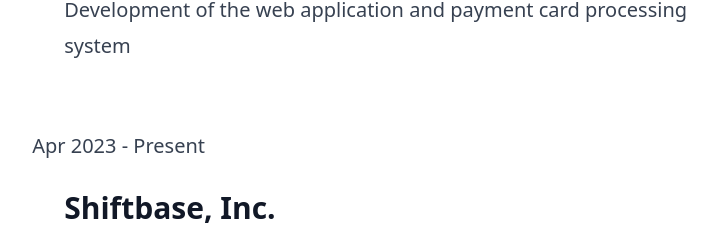
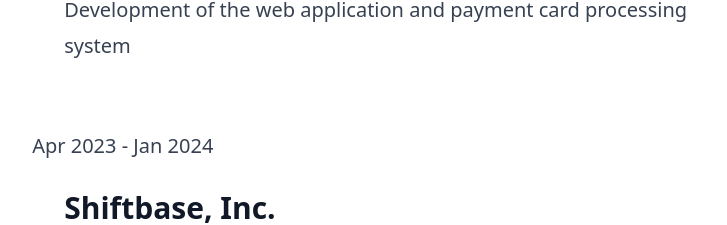
Before and after one commit to Ryu236/portfolio, a Next.js app: page / in a window 1280 px wide. Shown: the part 879-1104 px from the top of the page, without its empty margins (252-979 px from the left). Built offline with nearby package versions, Linux system fonts and the light colour scheme; no server answers.

Commit message:
feat(resume): Update experience of sidejob (#302)

```diff
--- a/components/resume.tsx
+++ b/components/resume.tsx
@@ -18,7 +18,7 @@
           </div>
         </div>
         <div>
-          <p>Apr 2023 - Present</p>
+          <p>Apr 2023 - Jan 2024</p>
           <div className="ml-8">
             <h3>Shiftbase, Inc.</h3>
             Backend Engineer（side job） <br />
```
Also changed, not shown: 1 other file (tests, documents, lock files or other folders).
